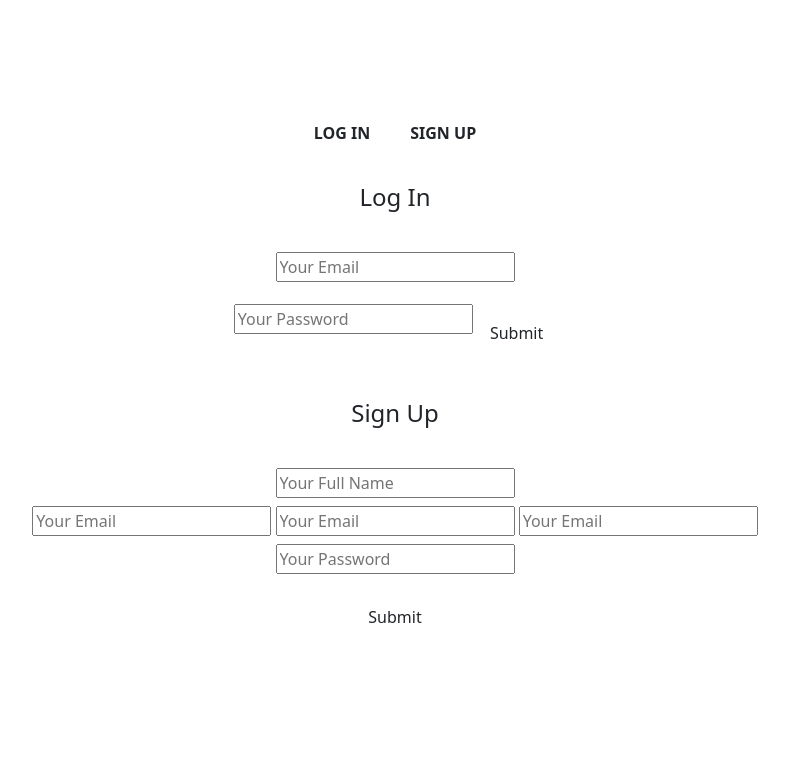
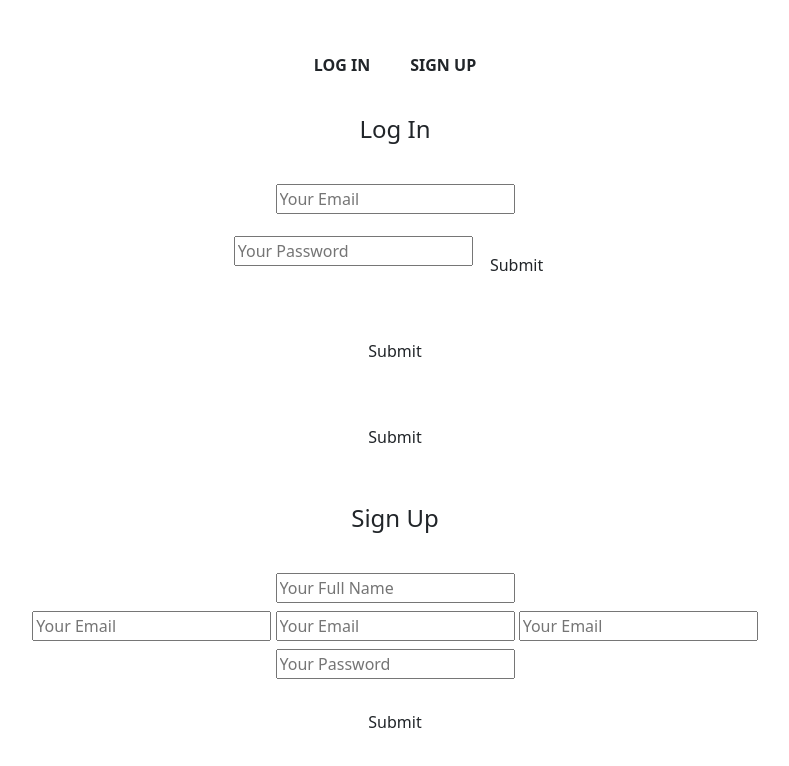
Before and after one commit to siddharthcodee/trying-something-new, a plain HTML site: page index.html in a window 1280 px wide. Shown: the whole page, without its empty margins (245-1034 px from the left). Drawn offline with nearby package versions, Linux system fonts and the light colour scheme.

Commit message:
Update index.html

```diff
--- a/index.html
+++ b/index.html
@@ -49,6 +49,12 @@
                             autocomplete="none"
                           />
                           <i class="input-icon uil uil-lock-alt"></i>
+                          <a href="#" class="btn mt-4">Submit</a>
+                          <p class="mb-0 mt-4 text-center">
+                            <i class="input-icon uil uil-lock-alt"></i>
+                          <a href="#" class="btn mt-4">Submit</a>
+                          <p class="mb-0 mt-4 text-center">
+                            <i class="input-icon uil uil-lock-alt"></i>
                           <a href="#" class="btn mt-4">Submit</a>
                           <p class="mb-0 mt-4 text-center">
                             <a href="#0" class="link">Forget your password?</a>
```
